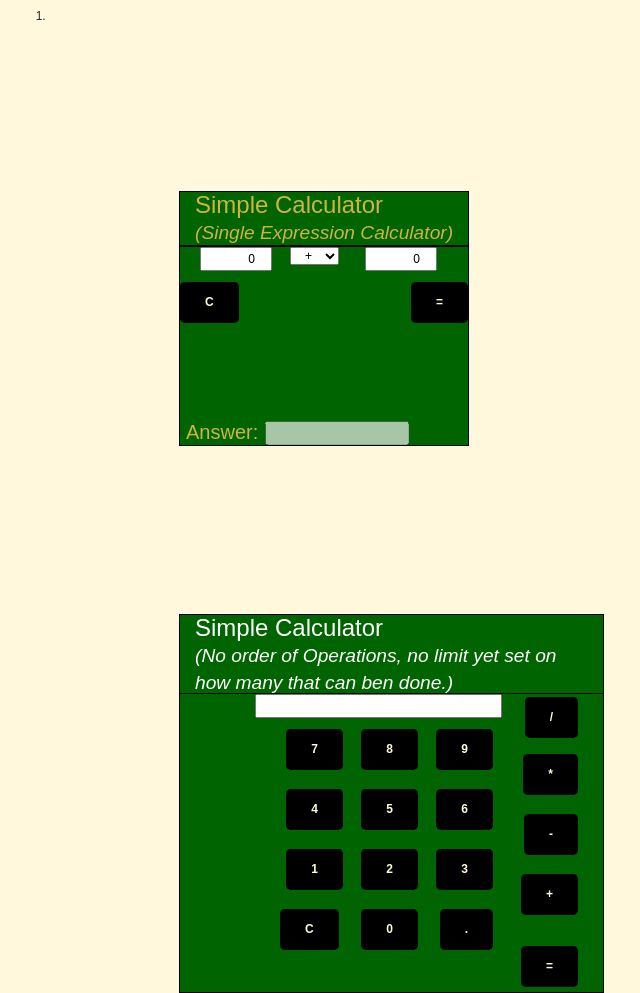
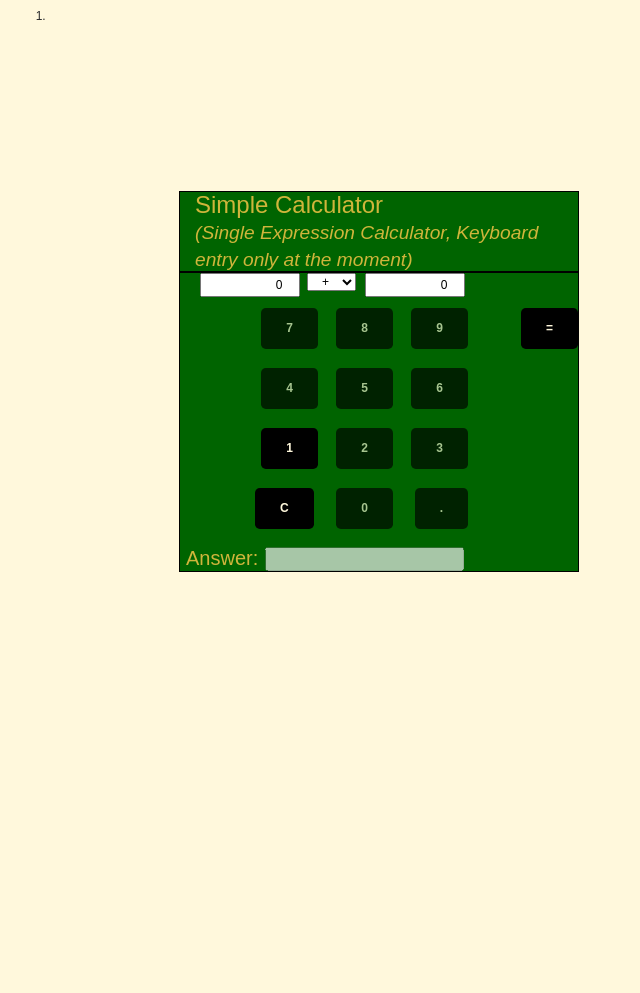
Before and after one commit to michaelborlandKeys/resume-project, a PHP site: page /simple_calculator.php in a window 1280 px wide. Shown: the part 236-1229 px from the top of the page, without its empty margins (91-731 px from the left). After the commit the page ends 808 px from the top, so only its background shows below. Run offline with PHP 8.4, Linux system fonts and the light colour scheme; some libraries are stand-ins or nearby versions.

Commit message:
hvgjhgjkbjk;

```diff
--- a/public_html/css/simple_calc.css
+++ b/public_html/css/simple_calc.css
@@ -18,47 +18,23 @@
 
 }
 
-#calc_heading_full_simple
-{
-	position: relative;
-	top:310px;
-	left:200px;
-	background-color:darkgreen;
-	color: white;
-	border: 1px solid black;
-	max-width: 425px;
-
-}
-
 
 #calulator_style
 {
 	position: relative;
 	top:142px;
 	left:200px;
-	min-height:200px;
-	min-width: 75px;
+	min-height:300px;
+	min-width: 350px;
 	max-width: 450px;
 	background-color:darkgreen;
 	color:#CFB53B;
 	border: 1px solid black;
     padding:50px;
 }
-#calc_forms
-{
-	position: relative;
-	top:300px;
-	left:200px;
-	min-height:300px;
-	min-width: 350px;
-	max-width: 450px;
-	background-color:darkgreen;
-	border: 1px solid black;
-    padding:50px;
-}
 
 /* Calculator interface styling */
-#calculation
+#Test_1
 {
 	text-align: right;
 	position: absolute;
@@ -66,13 +42,7 @@
 	left:20px;
 
 }
-#displayNum
-{
-	text-align: right;
-	position: absolute;
-	top: 0px;
-	left:75px;
-}
+
 
 #calculation_1
 {
@@ -89,7 +59,7 @@
 	text-align: center;
 	position: absolute;
 	top: 0px;
-	left:110px;
+	left:127px;
 }
 
 #calculation_2
@@ -101,13 +71,7 @@
 	left:85px;
 }
 
-{
 
-	text-align: center;
-	position: absolute;
-	bottom: 0px;
-	left:85px;
-}
 #test
 {
 	text-align:left;
@@ -194,26 +158,12 @@
 
 }
 
-#button_clear_full
-{
-	position: absolute;
-	top: 215px;
-	left:100px;
-
-}
-#button_equals_full
-{
-	position: absolute;
-	bottom:5px;
-	right:25px;
-
-}
 
 #button_clear
 {
-	position: absolute;
-	top: 35px;
-	left:0px;
+		position: absolute;
+	top: 215px;
+	left:75px;
 
 }
 
@@ -232,35 +182,3 @@
 	right:0px;
 
 }
-
-#button_addition
-{
-	position: absolute;
-	top: 180px;
-	right:25px;
-
-}
-
-#button_substraction
-{
-	position: absolute;
-	top: 120px;
-	right:25px;
-
-}
-
-#button_multiplication
-{
-	position: absolute;
-	top: 60px;
-	right:25px;
-
-}
-
-#button_division
-{
-	position: absolute;
-	top: 3px;
-	right:25px;
-
-}
--- a/public_html/js/simple_calculator.js
+++ b/public_html/js/simple_calculator.js
@@ -1,93 +1,17 @@
 
  var default_number_calculator = 0;
+ var first_number=   $('#Test_1').val();
+ var second_number= $('#calculation_1').val()
 
 
 
-function btn_1()
-{
 
-document.calc_forms.displayNum.value+="1";
-
-}
-
-function btn_2()
-{
-document.calc_forms.displayNum.value+="2";
-
-}
-
-function btn_3()
-{
-	document.calc_forms.displayNum.value+="3";
-
-}
-
-
-function btn_4()
-{
-	document.calc_forms.displayNum.value+="4";
-
-}
-
-
-
-function btn_5()
-{
-
-document.calc_forms.displayNum.value+="5";
-
-}
-
-function btn_6()
-{
-document.calc_forms.displayNum.value+="6";
-
-}
-
-function btn_7()
-{
-	document.calc_forms.displayNum.value+="7";
-
-}
-
-
-function btn_8()
-{
-	document.calc_forms.displayNum.value+="8";
-
-}
-function btn_9()
-{
-	document.calc_forms.displayNum.value+="9";
-
-}
-
-
-function btn_0()
-{
-	document.calc_forms.displayNum.value+="0";
-
-}
-
-function btn_add_decimal(){
-
-	document.calc_forms.displayNum.value += ".";
-};
-
-
-
-function add_btn_equals() {
-//uses eval, which is not recommended for this, i am going to write a proper evaluate method. for short term convenience i am using eval
-
-	var equals_btn = eval(document.calc_forms.displayNum.value);
-	document.calc_forms.displayNum.value = equals_btn;
-}
 
 
 
 function calculatorStart ()
 {
-	$('#calculation').val(default_number_calculator);
+	$('#Test_1').val(default_number_calculator);
 	$('#calculation_1').val(default_number_calculator);
 
 }
@@ -97,12 +21,17 @@ function calculatorStart ()
 calculatorStart ();
 
 
+
+
+
+
+
 function calculate(expression_total)
 
 {
 
 
-var number_1 = $('#calculation').val();
+var number_1 = $('#Test_1').val();
 var number_2 = $('#calculation_1').val();
 
 var operation =$('#calculation_3').val();
@@ -165,6 +94,85 @@ else
 
 }
 
+
+function btn_1()
+{
+
+$(document).ready(function(){
+    $("button_1").click(function(){
+        $("#Test_1").append(function(){
+
+        });
+    });
+});
+
+}
+
+function btn_2()
+{
+document.getElementById("Test_1").innnerHTML= value+"2";
+
+}
+
+function btn_3()
+{
+	document.calulator_style.calculation.value+="3";
+
+}
+
+
+function btn_4()
+{
+	document.calulator_style.calculation.value+="4";
+
+}
+
+
+
+function btn_5()
+{
+
+document.calulator_style.calculation.value+="5";
+
+}
+
+function btn_6()
+{
+document.calulator_style.calculation.value+="6";
+
+}
+
+function btn_7()
+{
+	document.calulator_style.calculation.value+="7";
+
+}
+
+
+function btn_8()
+{
+	document.calulator_style.calculation.value+="8";
+
+}
+function btn_9()
+{
+	document.calulator_style.displayNum.value+="9";
+
+}
+
+
+function btn_0()
+{
+	document.calulator_style.displayNum.value+="0";
+
+}
+
+function btn_add_decimal(){
+
+	document.calulator_style.displayNum.value += ".";
+};
+
+
  function clear_btn()
  {
  	clear="C";
--- a/public_html/simple_calculator.php
+++ b/public_html/simple_calculator.php
@@ -29,11 +29,12 @@
     <div class="row">
         <div class="calculator_form_structure" id="s_Calculator_form">
             <div class="calculator_label">
-                <h4 class="col-sm-3 col-md-6 col-lg-12 C_calculator" id="calc_heading_label">Simple Calculator<br /><small><em>(Single Expression Calculator)</em></small></h4>
+                <h4 class="col-sm-3 col-md-6 col-lg-12 C_calculator" id="calc_heading_label">Simple Calculator<br /><small><em>(Single Expression Calculator, Keyboard entry only at the moment)</em></small></h4>
             </div>
 
-            <form  class="col-sm-3 col-md-6 col-lg-12 C_calculator C_calculator" id="calulator_style" accept-charset="utf-8">
-                <input type="text" name="calculation" class="col-sm-1 col-md-1 col-lg-3" id="calculation">
+            <form  class="col-sm-3 col-md-6 col-lg-12 C_calculator" name="calculator_style" id="calulator_style" >
+                <input type="text" name="Test_1" class="col-sm-1 col-md-1 col-lg-3" id="Test_1">
+
                 <select name="operations" id="calculation_3" size=1>
                     <option value="+">+</option>
                      <option value="-">-</option>
@@ -44,8 +45,19 @@
                 <label for="calculation_2" id="test"> Answer:</label>
                  <input disabled type="text" name="calculation_2" class="col-sm-1 col-md-1 col-lg-6" id="calculation_2">
                  <input type="text" name="calculation_1" class="col-sm-1 col-md-1 col-lg-3" id="calculation_1">
-                <button type="button" class="btn btn-lg btn-group" id="button_clear" onclick="clear_btn()">C</button>
-                <button type="button" class="btn btn-lg btn-group" id="button_equals" onclick="calculate()">=</button>
+                <input type="button" class="btn btn-lg btn-group" id="button_clear" value="C" onclick="clear_btn()" >
+                <input type="button" class="btn btn-lg btn-group" id="button_equals" value="=" onclick="calculate()">
+                 <input disabled type="button" class="btn btn-lg btn-group" name="button_7" id="button_7" value="7" onclick="btn_7()">
+                 <input disabled type="button" class="btn btn-lg btn-group" name="button_8" id="button_8" value="8" onclick="btn_8()" >
+                 <input disabled type="button" class="btn btn-lg btn-group" name="button_9" id="button_9"  value="9" onclick="btn_9()" >
+                 <input disabled type="button" class="btn btn-lg btn-group" name="button_4" id="button_4" value="4" onclick="btn_4()" >
+                 <input disabled type="button" class="btn btn-lg btn-group" name="button_5" id="button_5" value="5" onclick="btn_5()" >
+                 <input disabled type="button" class="btn btn-lg btn-group" name="button_6" id="button_6"  value="6" onclick="btn_6()">
+                 <input  type="button" class="btn btn-lg btn-group" name="button_1" id="button_1" value="1" onclick="btn_1()" >
+                 <input disabled type="button" class="btn btn-lg btn-group" name="button_2" id="button_2" value="2" onclick="btn_2()" >
+                 <input disabled type="button" class="btn btn-lg btn-group" name="button_3" id="button_3" value="3" onclick="btn_3()" >
+                 <input disabled type="button" class="btn btn-lg btn-group" name="button_0" id="button_0" value="0" onclick="btn_0()" >
+                 <input disabled type="button" class="btn btn-lg btn-group" id="button_decimal" value="." onclick="btn_add_decimal()">
 
 
 
@@ -53,47 +65,6 @@
         </div>
     </div>
 </div>
-<div  class="container" id="calculator_simple_container">
- <div class="row">
-        <div class="calculator_full_simple" id="Calculator_form">
-            <div class="calculator_label_full_simple">
-                <h4 class="col-sm-3 col-md-6 col-lg-12 C_calculator" id="calc_heading_full_simple">Simple Calculator<br /><small><em>(No order of Operations, no limit yet set on how many that can ben done.)</em></small></h4>
-            </div>
-
-            <form  class="col-sm-3 col-md-6 col-lg-12 C_calculator" name="calc_forms" id="calc_forms" accept-charset="utf-8">
-
-
-
-                 <input type="text" name="displayNum" class="col-sm-1 col-md-3 col-lg-7" id="displayNum" value="">
-
-                 <input type="button" class="btn btn-lg btn-group" name="button_7" id="button_7" value="7" onclick="btn_7()">
-                 <input type="button" class="btn btn-lg btn-group" name="button_8" id="button_8" value="8" onclick="btn_8()" >
-                 <input type="button" class="btn btn-lg btn-group" name="button_9" id="button_9"  value="9" onclick="btn_9()" >
-                 <input type="button" class="btn btn-lg btn-group" name="button_4" id="button_4" value="4" onclick="btn_4()" >
-                 <input type="button" class="btn btn-lg btn-group" name="button_5" id="button_5" value="5" onclick="btn_5()" >
-                 <input type="button" class="btn btn-lg btn-group" name="button_6" id="button_6"  value="6" onclick="btn_6()">
-                 <input type="button" class="btn btn-lg btn-group" name="button_1" id="button_1" value="1" onclick="btn_1()" >
-                 <input type="button" class="btn btn-lg btn-group" name="button_2" id="button_2" value="2" onclick="btn_2()" >
-                 <input type="button" class="btn btn-lg btn-group" name="button_3" id="button_3" value="3" onclick="btn_3()" >
-                 <input type="button" class="btn btn-lg btn-group" name="button_0" id="button_0" value="0" onclick="btn_0()" >
-
-
-                 <input type="button" class="btn btn-lg btn-group" id="button_decimal" value="." onclick="btn_add_decimal()">
-                <input type="button" class="btn btn-lg btn-group" id="button_clear_full"  value="C" onclick="btn_clearing()">
-                <input type="button" class="btn btn-lg btn-group" id="button_equals_full" value="=" onclick="add_btn_equals()">
-                <input type="button" class="btn btn-lg btn-group" id="button_addition"  value="+" onclick="btn_add_plus()">
-                <input type="button" class="btn btn-lg btn-group" id="button_substraction"  value="-" onclick="btn_add_Minus()">
-                <input type="button" class="btn btn-lg btn-group" id="button_multiplication"  value="*" onclick="btn_add_multiply()">
-                <input type="button" class="btn btn-lg btn-group" id="button_division"  value="/" onclick="btn_add_divide()">
-
-
-            </form>
-        </div>
-    </div>
-</div>
-
-
-
 
 
  <div id="script_loading">
```
